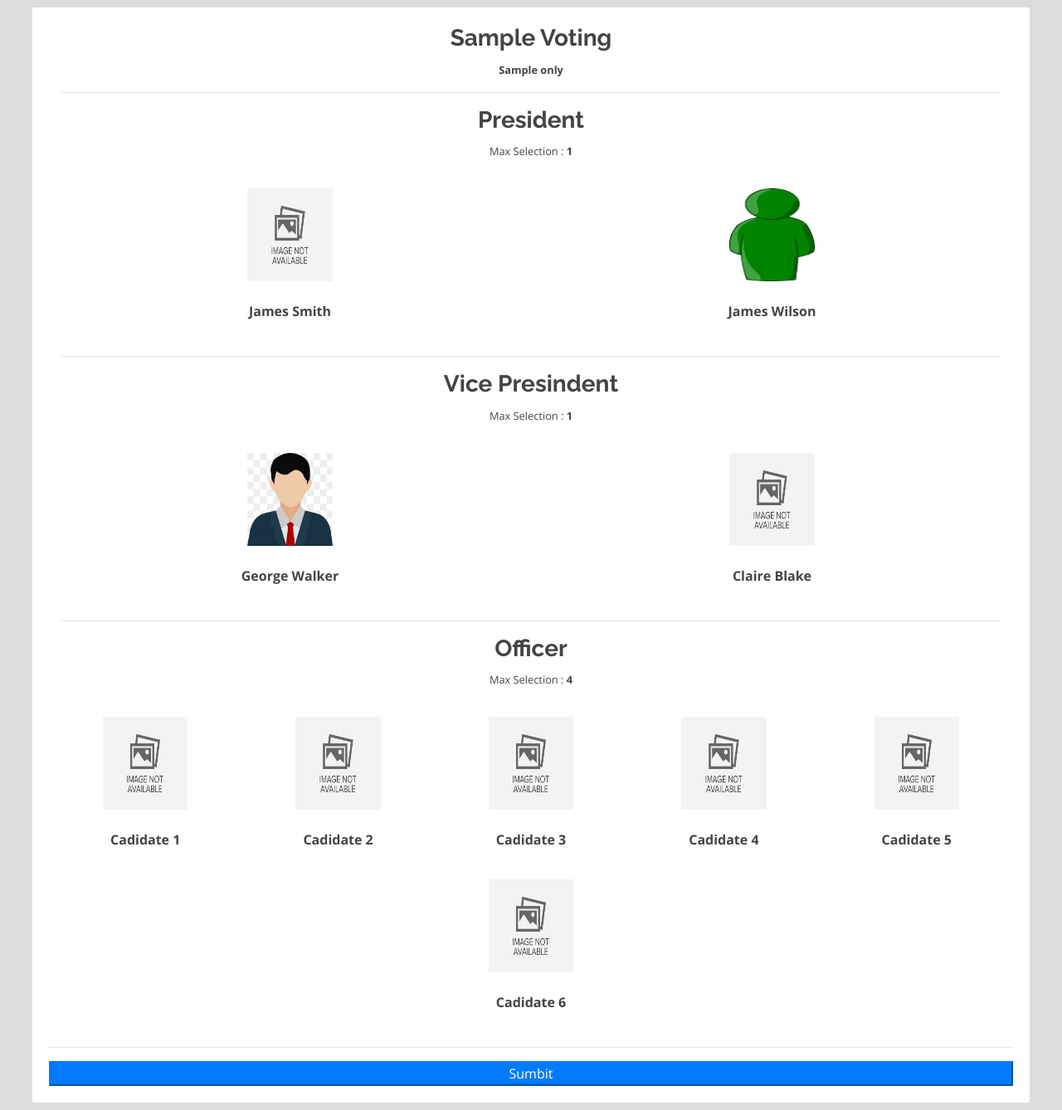
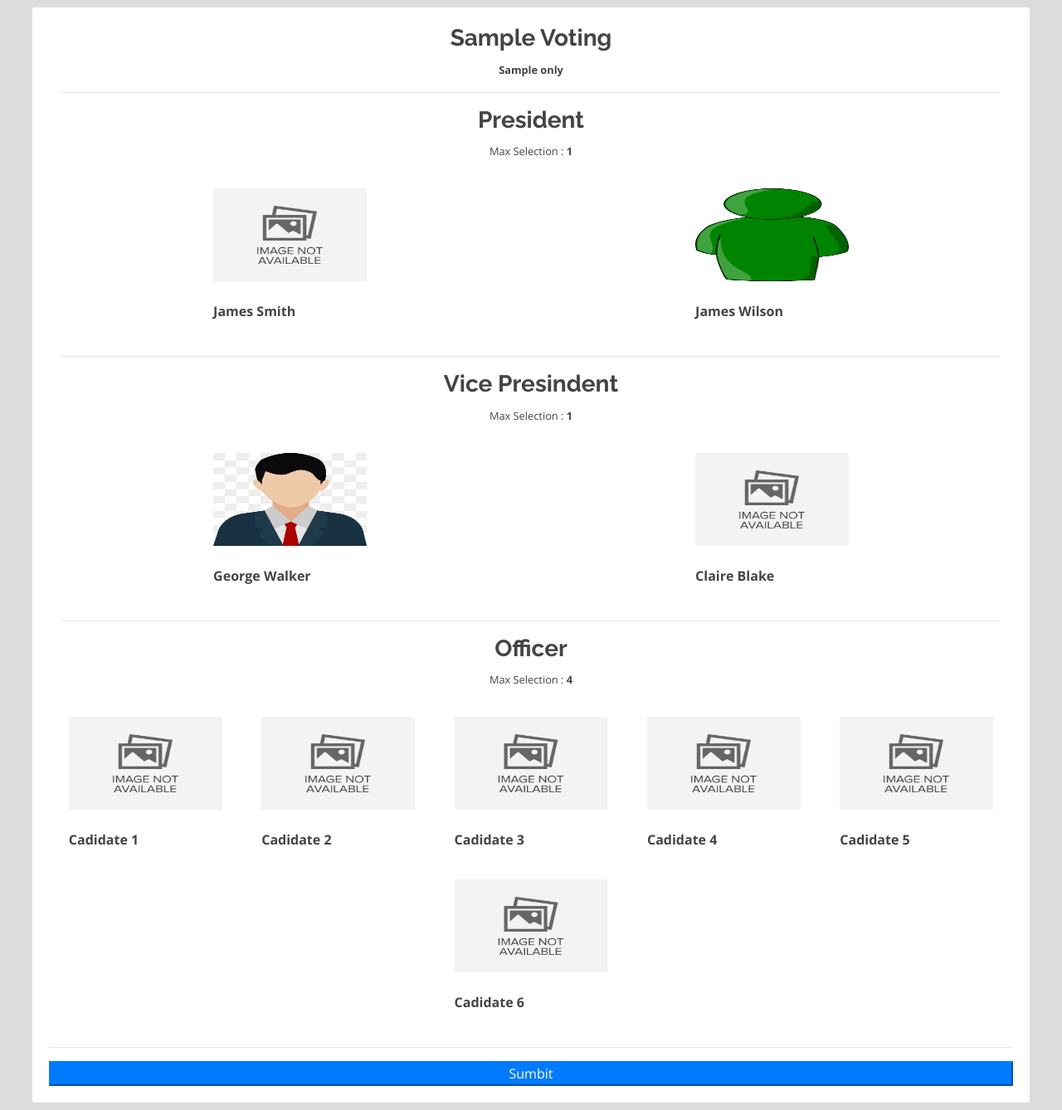
Before and after one commit to codeblooded100/Voting-System-updated, a PHP site: page /voting.php in a window 1280 px wide. Shown: the part 56-1394 px from the top of the page at 83% size. Run offline with PHP 8.4, Linux system fonts and the light colour scheme; the visitor is signed in with stand-in values (Sample User, id 1); data comes from the database, SQL or seed files in the repository; data that the repository does not hold is empty; some libraries are stand-ins or nearby versions.

Commit message:
make it better

```diff
--- a/vote_sheet.php
+++ b/vote_sheet.php
@@ -46,7 +46,7 @@
 	}
 	.candidate img {
 	    height: 14vh;
-	    width: 8vw;
+	    width: 28vw;
 	    margin: auto;
 	}
 	span.rem_btn {
@@ -58,6 +58,10 @@
 	}
 	span.rem_btn.active{
 		display: block
+	}
+
+	.text-center{
+		font-size: 16px;
 	}
 
 
@@ -73,9 +77,14 @@
 	}
 	.candidate img {
 	    height: 14vh;
-	    width: 18vw;
+	    width: 28vw;
 	    margin: auto;
 	}
+
+	.text-center{
+		font-size: 16px;
+	}
+
 	}
 
 </style>
@@ -118,8 +127,8 @@
 									<img src="assets/img/<?php echo $candidate['image_path'] ?>" alt="">
 								</div>
 								<br>
-								<div class="text-center">
-									<large class="text-center"><b><?php echo ucwords($candidate['opt_txt']) ?></b></large>
+							<small>	<div class="text-center"  style= "display: flex; font-size: 16px">  </small>
+									<small class="text-center"  style= "display: flex; font-size: 16px"><b><?php echo ucwords($candidate['opt_txt']) ?></b></small>
 
 								</div>
 								</div>
```
